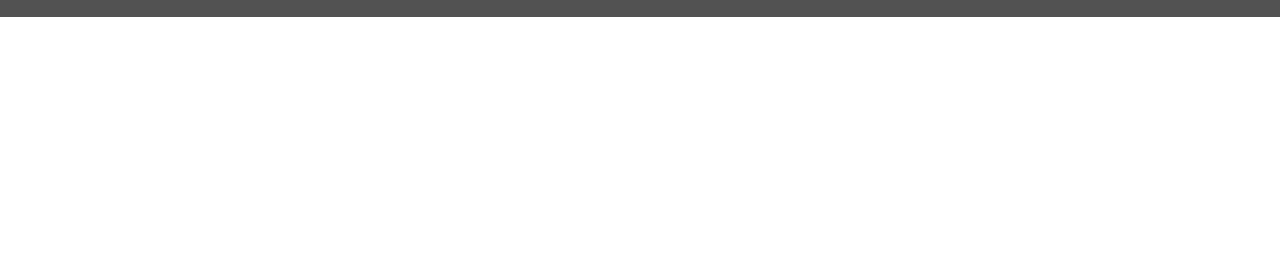
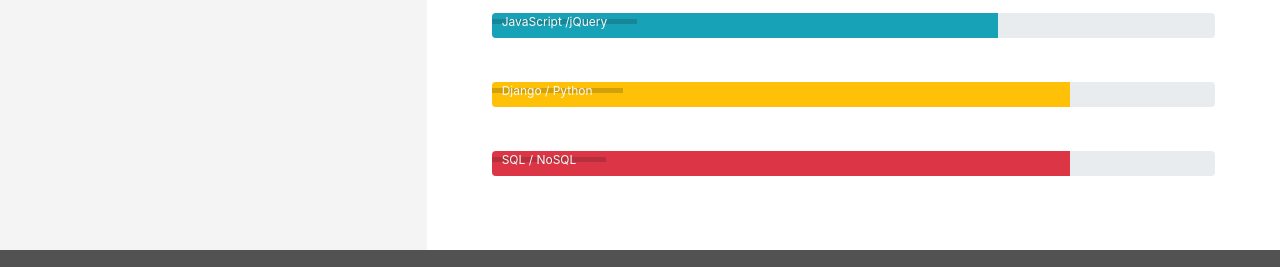
Before and after one commit to JesseRoss001/Love-Rosie-Bootstrap-Project, a plain HTML site: page resume.html in a window 1280 px wide. Shown: the part 805-1072 px from the top of the page. Before the commit the page ends 822 px from the top, so only its background shows below. Drawn offline with nearby package versions, Linux system fonts and the light colour scheme.

Commit message:
Completed the my skills section some issues with margin between progress bar will revisit later

```diff
--- a/assets/css/style.css
+++ b/assets/css/style.css
@@ -269,3 +269,24 @@
   width:60%;
 
 }
+
+
+/* ----------------------- Skills */
+.progress {
+  position:relative;
+height:25px;
+margin-bottom:4px;}
+
+.progress-type {
+  position:absolute;
+  left:0px;
+  font-weight: 400;
+  padding:3px 30px 2px 10px;
+  color:#fafafa;
+  background-color: rgba(25, 25,25,0.2);
+}
+
+.progress-section {
+margin:40px 20px;
+
+}
--- a/resume.html
+++ b/resume.html
@@ -61,11 +61,11 @@
     <section class="container-fluid">
         <div class="row ">
             <div class="col-md-4 bg-color-personal-info section-column">
-<div class="row">
-    <div class="col-12">
-<h3 class="section-heading upper-case">Work History </h3>
-    </div>
-</div>
+                <div class="row">
+                    <div class="col-12">
+                        <h3 class="section-heading upper-case">Work History </h3>
+                    </div>
+                </div>
 
             </div>
             <div class="col-md-8 bg-color-three-reasons section-column">
@@ -99,7 +99,9 @@
 
                             <div class="col-10">
                                 <h4 class="three-reasons-heading uppercase">Back End </h4>
-                                <p>I follow form as well as function. I know that the aesthetics of effective design combined with application speed, security and reliability combine to create a great user experience.</p>
+                                <p>I follow form as well as function. I know that the aesthetics of effective design
+                                    combined with application speed, security and reliability combine to create a great
+                                    user experience.</p>
                             </div>
 
                         </div>
@@ -107,7 +109,64 @@
 
 
                 </div>
+                <div class="row progress-section">
+                    <div class="col">
+                        <div class="progress">
+                            <div class="progress-bar" role="progressbar" aria-valuenow="90" aria-valuemin="0"
+                                aria-valuemax="100" style="width:90%;">
+                                <span class="sr-only">90% complete </span>
+                            </div>
+                            <span class="progress-type " style="margin-top: 6px;"> HTML / HTML5 </span>
+                        </div>
+                    </div>
+                </div>
+                <div class="row progress-section">
+                    <div class="col">
+                        <div class="progress">
+                            <div class="progress-bar bg-success" role="progressbar" aria-valuenow="80" aria-valuemin="0"
+                                aria-valuemax="100" style="width:80%;">
+                                <span class="sr-only">80% complete </span>
+                            </div>
+                            <span class="progress-type " style="margin-top: 6px;"> CSS / CSS3 </span>
+                        </div>
+                    </div>
+                </div>
+                <div class="row progress-section">
+                    <div class="col">
+                        <div class="progress">
+                            <div class="progress-bar bg-info" role="progressbar" aria-valuenow="70" aria-valuemin="0"
+                                aria-valuemax="100" style="width:70%;">
+                                <span class="sr-only">70% complete </span>
+                            </div>
+                            <span class="progress-type " style="margin-top: 6px;"> JavaScript /jQuery </span>
+                        </div>
+                    </div>
+                </div>
+                <div class="row progress-section">
+                    <div class="col">
+                        <div class="progress">
+                            <div class="progress-bar bg-warning" role="progressbar" aria-valuenow="80" aria-valuemin="0"
+                                aria-valuemax="100" style="width:80%;">
+                                <span class="sr-only">80% complete </span>
+                            </div>
+                            <span class="progress-type " style="margin-top: 6px;"> Django / Python</span>
+                        </div>
+                    </div>
+                </div>
+
+                <div class="row progress-section">
+                    <div class="col">
+                        <div class="progress">
+                            <div class="progress-bar bg-danger" role="progressbar" aria-valuenow="80" aria-valuemin="0"
+                                aria-valuemax="100" style="width:80%;">
+                                <span class="sr-only">80% complete </span>
+                            </div>
+                            <span class="progress-type " style="margin-top: 6px;"> SQL / NoSQL</span>
+                        </div>
+                    </div>
+                </div>
             </div>
+        </div>
 
         </div>
 
```
